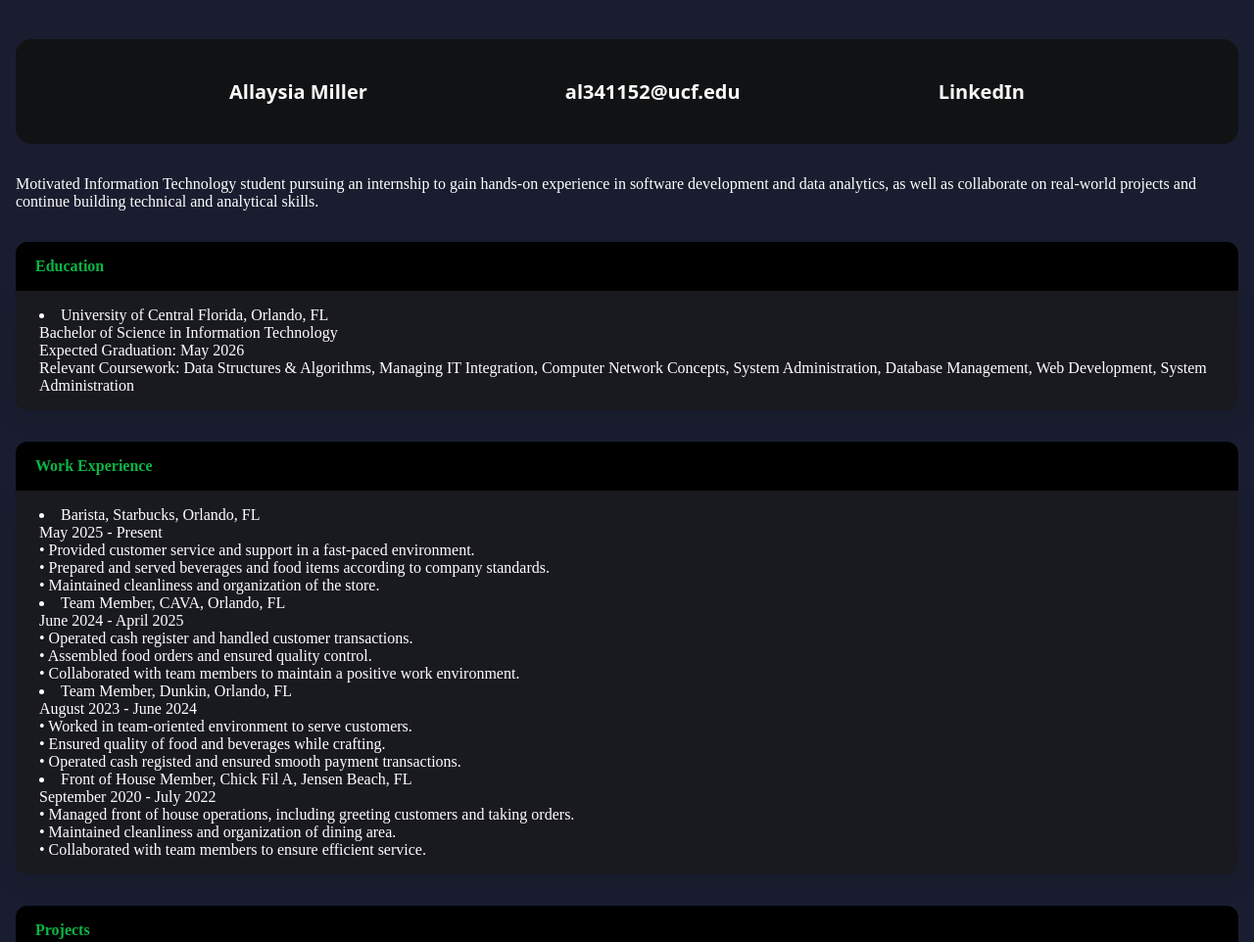
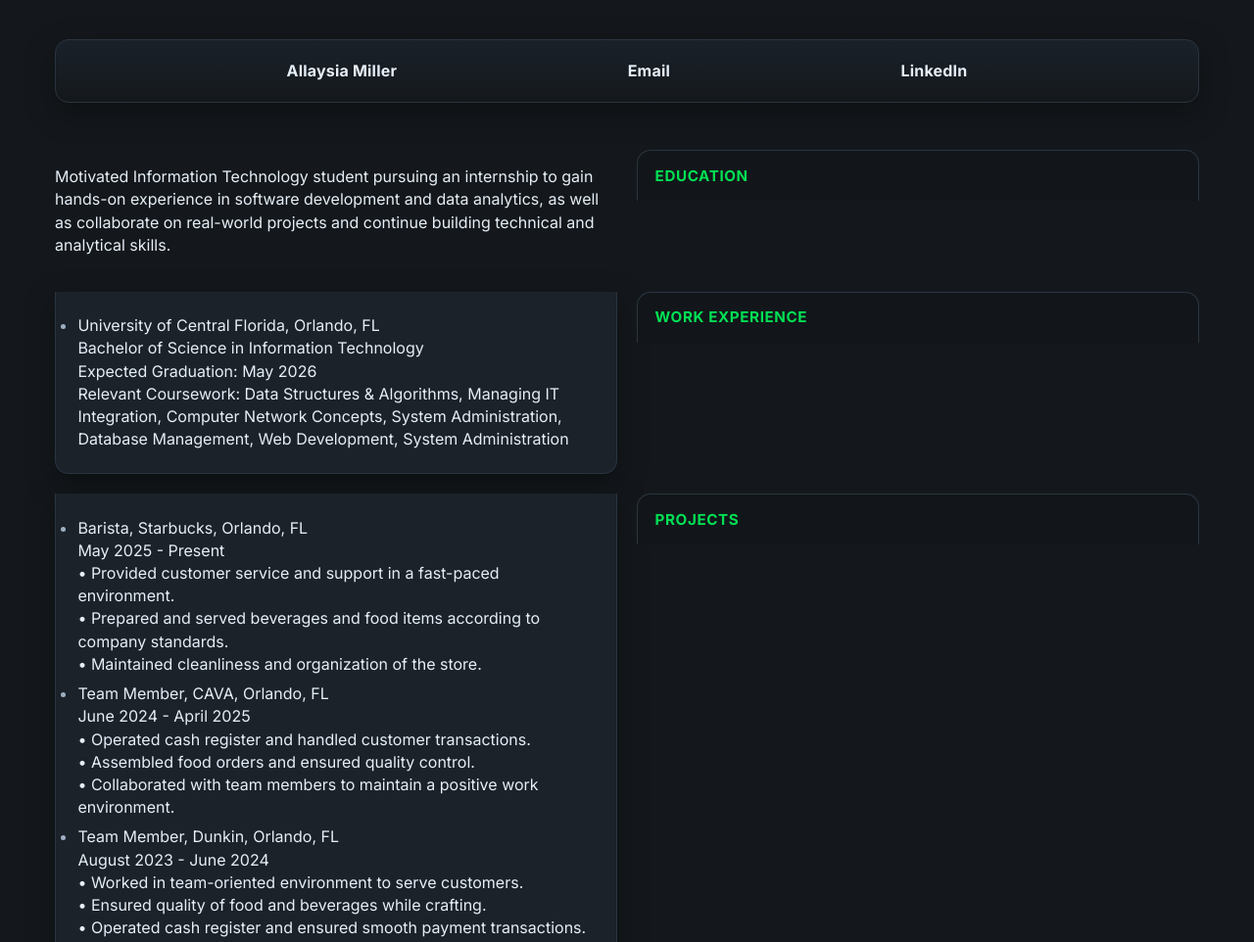
Before and after one commit to aysiacodes/aysiacodes.github.io, a plain HTML site: page index.html in a window 1280 px wide. Shown: the top 962 px of the page at 98% size. Drawn offline with Linux system fonts and the light colour scheme.

Commit message:
edited resume

```diff
--- a/index.html
+++ b/index.html
@@ -1,35 +1,26 @@
 <!DOCTYPE html>
 <html lang="en">
-
-<main>
-
 <head>
   <meta charset="UTF-8">
   <meta name="viewport" content="width=device-width, initial-scale=1.0">
-
   <title>Allaysia Miller | Resume</title>
-
-    <!--wires in my CSS -->
   <link rel="stylesheet" href="styles.css">
 </head>
 
 <body>
-
-    <!-- <h1>Allaysia Miller</h1> -->
-
-    <!-- >> Information Technology</h2> -->
-
+  <main>
     <header class="resume-header">
       <span class="name">Allaysia Miller</span>
-      <span class="email">al341152@ucf.edu</span>
-      <a href="https://www.linkedin.com/in/allaysia/">LinkedIn</a>
+      <span class="email"><a href="al341152@ucf.edu">Email</a></span>
+      <span class="linkedin"><a href="https://www.linkedin.com/in/allaysiamiller/">LinkedIn</a></span>
     </header>
 
+    <p>
+      Motivated Information Technology student pursuing an internship to gain hands-on experience in software
+      development and data analytics, as well as collaborate on real-world projects and continue building technical and
+      analytical skills.
+    </p>
 
-
-    <p>Motivated Information Technology student pursuing an internship to gain hands-on experience in software
-      development and data analytics, as well as collaborate on real-world projects and continue building technical and
-      analytical skills. </p>
     <h3>Education</h3>
     <ul>
       <li>
@@ -49,7 +40,6 @@
         • Provided customer service and support in a fast-paced environment. <br>
         • Prepared and served beverages and food items according to company standards. <br>
         • Maintained cleanliness and organization of the store. <br>
-
       </li>
       <li>
         Team Member, CAVA, Orlando, FL <br>
@@ -57,16 +47,13 @@
         • Operated cash register and handled customer transactions. <br>
         • Assembled food orders and ensured quality control. <br>
         • Collaborated with team members to maintain a positive work environment. <br>
-
       </li>
       <li>
         Team Member, Dunkin, Orlando, FL <br>
         August 2023 - June 2024 <br>
         • Worked in team-oriented environment to serve customers. <br>
         • Ensured quality of food and beverages while crafting. <br>
-        • Operated cash registed and ensured smooth payment transactions. <br>
-
-
+        • Operated cash register and ensured smooth payment transactions. <br>
       </li>
       <li>
         Front of House Member, Chick Fil A, Jensen Beach, FL <br>
@@ -74,7 +61,6 @@
         • Managed front of house operations, including greeting customers and taking orders. <br>
         • Maintained cleanliness and organization of dining area. <br>
         • Collaborated with team members to ensure efficient service. <br>
-
       </li>
     </ul>
 
@@ -99,34 +85,29 @@
         • Installed and managed software applications within the virtual environment. <br>
         • Documented the setup process and troubleshooting steps for future reference. <br>
       </li>
-      <nav>
+    </ul>
+
+    <nav class="project-links">
       <a href="project1.html">Project 1</a>
       <a href="project2.html">Project 2</a>
     </nav>
-
-    </ul>
 
     <h3>Skills</h3>
     <ul>
       <li>Programming Languages: Python, C, R, HTML, CSS, JavaScript, SQL</li>
       <li>Web Development: Responsive Design, Front-end Development</li>
-      <li>Database Management: mySQL, Data Modeling</li>
+      <li>Database Management: MySQL, Data Modeling</li>
       <li>Operating Systems: Mac, Windows, Linux</li>
-      <li>Tools: Git, Github, VirtualBox</li>
+      <li>Tools: Git, GitHub, VirtualBox</li>
       <li>Soft Skills: Team Collaboration, Communication, Problem-Solving</li>
-
     </ul>
 
-    <a href="form.html">Tables & Forms</a>
+    <nav class="site-links">
+      <a href="form.html">Tables &amp; Forms</a>
       <a href="5_CSS1-1.html">Basic CSS</a>
+    </nav>
 
-
-
-
-    <!--  wires in my JavaScript -->
     <script src="script.js"></script>
+  </main>
 </body>
-
-</main>
-
 </html>
--- a/styles.css
+++ b/styles.css
@@ -1,73 +1,214 @@
-@import url("https://fonts.googleapis.com/css?family=Montserrat");
 
-:root {
-  --sky: #6ec6ff;
-  --sky-dark: #4fa3dc;
-  --white: #16151c;
-  --gray: #191d2f;
-  --text: #ffffff;
+@import url("https://fonts.googleapis.com/css2?family=Inter:wght@400;500;600;700&family=Abril+Fatface&display=swap");
+
+:root{
+
+  --bg: #14181c;        /* page background */
+  --panel: #1b222a;     /* card body */
+  --panel-2: #161d24;   /* slightly darker panel */
+  --border: #2a3440;    /* subtle borders */
+  --text: #e6eef7;      /* main text */
+  --muted: #9fb0c3;     /* secondary text */
+
+  /* accents (Letterboxd-ish) */
+  --green: #00e054;
+  --blue:  #40bcf4;
+  --orange:#ff8000;
+
+  --radius: 14px;
+  --shadow: 0 10px 30px rgba(0,0,0,.35);
 }
 
-body {
+*{ box-sizing: border-box; }
 
+body{
   margin: 0;
-  font: "Abril Text", sans-serif;
-  background: var(--gray);
+  background: var(--bg);
   color: var(--text);
+  font-family: Inter, system-ui, -apple-system, "Segoe UI", sans-serif;
+  line-height: 1.45;
 }
 
-main {
-  max-width: 1400px;
+/* Center the page  */
+main{
+  max-width: 980px;
   margin: 2.5rem auto;
-  padding: 0 1rem;
+  padding: 0 1rem 3rem;
 }
 
-h3 {
-  margin: 2rem 0 0;
-  padding: 1rem 1.25rem;
-  background: #000000;
-  color: #0bb544;
-  border-radius: 12px 12px 0 0;
-  font-size: 1rem;
+/* Header banner: clean, centered, “site top bar” feel */
+.resume-header{
+  display: flex;
+  justify-content: space-evenly;
+  align-items: center;
+  gap: 1rem;
+
+  padding: 1.25rem 1rem;
+  background: linear-gradient(180deg, #1a2129, #14181c);
+  border: 1px solid var(--border);
+  border-radius: var(--radius);
+  box-shadow: var(--shadow);
+  margin-bottom: 1.75rem;
+
+  font-weight: 700;
+  letter-spacing: .2px;
 }
 
-h3+ul {
-  margin: 0;
-  padding: 1rem 1.5rem;
-  background: #191920;
-  border-radius: 0 0 12px 12px;
-  box-shadow: 0 8px 24px rgba(0, 0, 0, 0.08);
-  list-style-position: inside;
-}
-
-.resume-header {
-  display: flex;
-  /* flex works on spans just fine */
-  justify-content: space-evenly;
-  /* equal spacing */
-  align-items: center;
-  padding: 2.5rem 1rem;
-  background: #111214;
-  border-radius: 16px;
-  margin-bottom: 2rem;
-
-  font-family: system-ui, -apple-system, BlinkMacSystemFont, "Segoe UI", sans-serif;
-  font-size: 20px;
-  font-weight: 850;
-
-  color: #f9f9f9;
-}
-
-.resume-header a {
+.resume-header a{
   color: inherit;
   text-decoration: none;
 }
-
-.resume-header a:hover {
+.resume-header a:hover{
+  color: var(--blue);
   text-decoration: underline;
 }
 
-.profile-img {
-  width: 500px;
+/* section “cards” (h3 header + ul body) */
+h3{
+  margin: 1.25rem 0 0;
+  padding: .9rem 1.1rem;
+
+  background: #12161a;
+  border: 1px solid var(--border);
+  border-bottom: none;
+  border-radius: var(--radius) var(--radius) 0 0;
+
+  font-size: .95rem;
+  font-weight: 700;
+  letter-spacing: .6px;
+  text-transform: uppercase;
+  color: var(--green);
+}
+
+/* The card body  */
+h3 + ul{
+  margin: 0;
+  padding: 1rem 1.25rem;
+
+  background: var(--panel);
+  border: 1px solid var(--border);
+  border-top: none;
+  border-radius: 0 0 var(--radius) var(--radius);
+  box-shadow: var(--shadow);
+
+  list-style-position: outside;
+  padding-left: 1.4rem;
+}
+
+/* List readability */
+li{
+  margin: .45rem 0;
+  color: var(--text);
+}
+li::marker{
+  color: var(--muted);
+}
+
+/* Small text / secondary lines inside bullets */
+small, .muted{
+  color: var(--muted);
+}
+
+
+a{
+  color: var(--blue);
+}
+a:hover{
+  color: var(--orange);
+}
+
+
+.profile-img{
+  width: min(260px, 100%);
   height: auto;
+  border-radius: 10px;
+  border: 1px solid var(--border);
+  box-shadow: var(--shadow);
+  display: block;
+  margin: 0 auto 1rem;
 }
+
+/* Mobile: stack header items */
+@media (max-width: 720px){
+  .resume-header{
+    flex-direction: column;
+    text-align: center;
+  }
+}
+
+/* ----------------------------
+   RESPONSIVE LAYOUT RULES
+   Mobile target: 412px
+   Desktop target: 1920px
+----------------------------- */
+
+/* Default = "tablet-ish / small desktop" single column */
+main {
+  max-width: 980px;
+}
+
+/* Make card spacing and type comfortable on smaller screens */
+@media (max-width: 412px) {
+  main {
+    max-width: 100%;
+    margin: 1rem auto;
+    padding: 0 0.75rem 2rem;
+  }
+
+  .resume-header {
+    flex-direction: column;
+    gap: 0.5rem;
+    padding: 1rem 0.75rem;
+    text-align: center;
+    font-size: 1.05rem;
+  }
+
+  h3 {
+    margin-top: 1rem;
+    font-size: 0.85rem;
+    padding: 0.75rem 0.9rem;
+  }
+
+  h3 + ul {
+    padding: 0.9rem 1rem;
+    padding-left: 1.25rem;
+  }
+
+  .profile-img {
+    width: min(220px, 100%);
+  }
+}
+
+/* Desktop / laptop layout: different from mobile */
+@media (min-width: 1200px) {
+  main {
+    max-width: 1200px;
+  }
+
+  /* Two-column “dashboard” feel for your section cards */
+  main {
+    display: grid;
+    grid-template-columns: 1fr 1fr;
+    gap: 1.25rem 1.25rem;
+    align-items: start;
+  }
+
+  /* Header spans both columns */
+  .resume-header {
+    grid-column: 1 / -1;
+  }
+
+  /* Make each (h3 + ul) pair behave like one grid item */
+  h3 {
+    margin: 0; /* grid gap handles spacing */
+  }
+
+  h3 + ul {
+    margin-bottom: 0; /* grid gap handles spacing */
+  }
+
+  /* Ensure each section starts in the same column as its header */
+  h3 {
+    grid-column: auto;
+  }
+}
```
Lines whose indentation alone changed are shown as unchanged.
